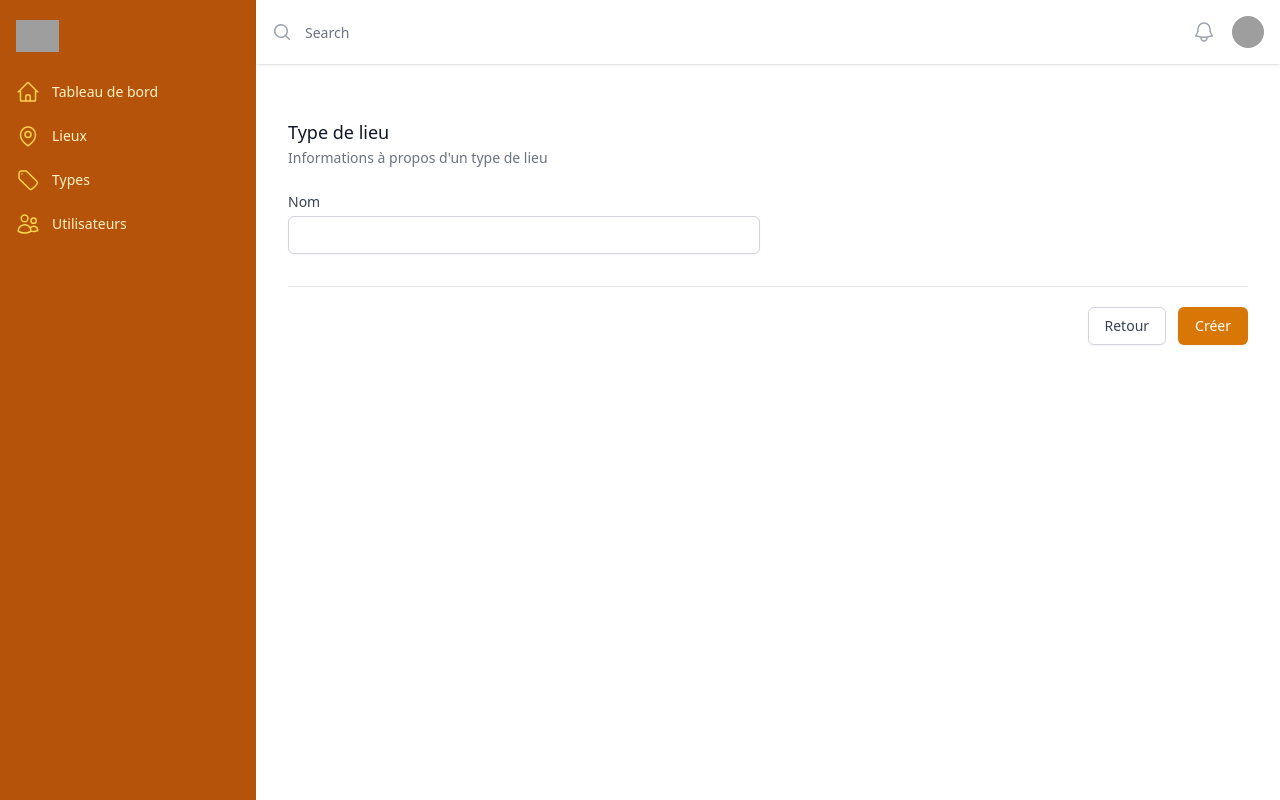
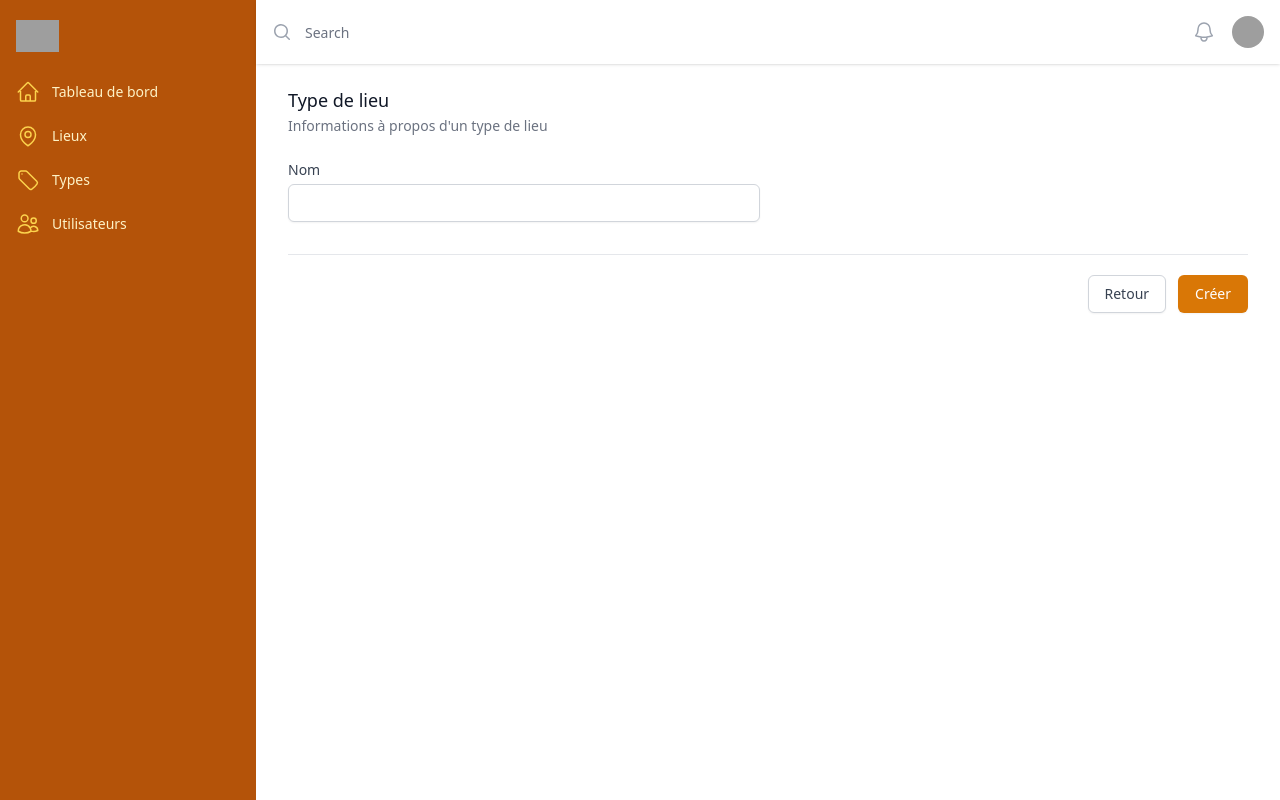
Before and after one commit to Romaixn/StrollDog-old, a Next.js app in the folder client/: page /admin/types/create in a window 1280 px wide. Built offline with nearby package versions, Linux system fonts and the light colour scheme; grey boxes are pictures that could not be loaded.

Commit message:
fix(client): fix some spacing

```diff
--- a/client/components/admin/place/List.tsx
+++ b/client/components/admin/place/List.tsx
@@ -32,7 +32,7 @@ export const List: FunctionComponent<Props> = ({ places }) => {
   }
 
   return (
-    <div className="px-4 sm:px-6 lg:px-8">
+    <div>
       <div className="sm:flex sm:items-center">
         <div className="sm:flex-auto">
           <h1 className="text-xl font-semibold text-gray-900">Lieux</h1>
--- a/client/components/admin/type/Form.tsx
+++ b/client/components/admin/type/Form.tsx
@@ -71,9 +71,9 @@ export const Form: FunctionComponent<Props> = ({ type }) => {
         }) => (
         <form onSubmit={handleSubmit} className="space-y-8 divide-y divide-gray-200">
             <div className="space-y-8 divide-y divide-gray-200">
-              <div className="pt-8">
+              <div>
                 <div>
-                  <h3 className="text-lg leading-6 font-medium text-gray-900">Type de lieu</h3>
+                  <h1 className="text-lg leading-6 font-medium text-gray-900">Type de lieu</h1>
                   <p className="mt-1 text-sm text-gray-500">Informations à propos d'un type de lieu</p>
                 </div>
                 <div className="mt-6 grid grid-cols-1 gap-y-6 gap-x-4 sm:grid-cols-6">
--- a/client/components/admin/type/List.tsx
+++ b/client/components/admin/type/List.tsx
@@ -32,7 +32,7 @@ export const List: FunctionComponent<Props> = ({ types }) => {
   }
 
   return (
-    <div className="px-4 sm:px-6 lg:px-8">
+    <div>
       <div className="sm:flex sm:items-center">
         <div className="sm:flex-auto">
           <h1 className="text-xl font-semibold text-gray-900">Types</h1>
```
